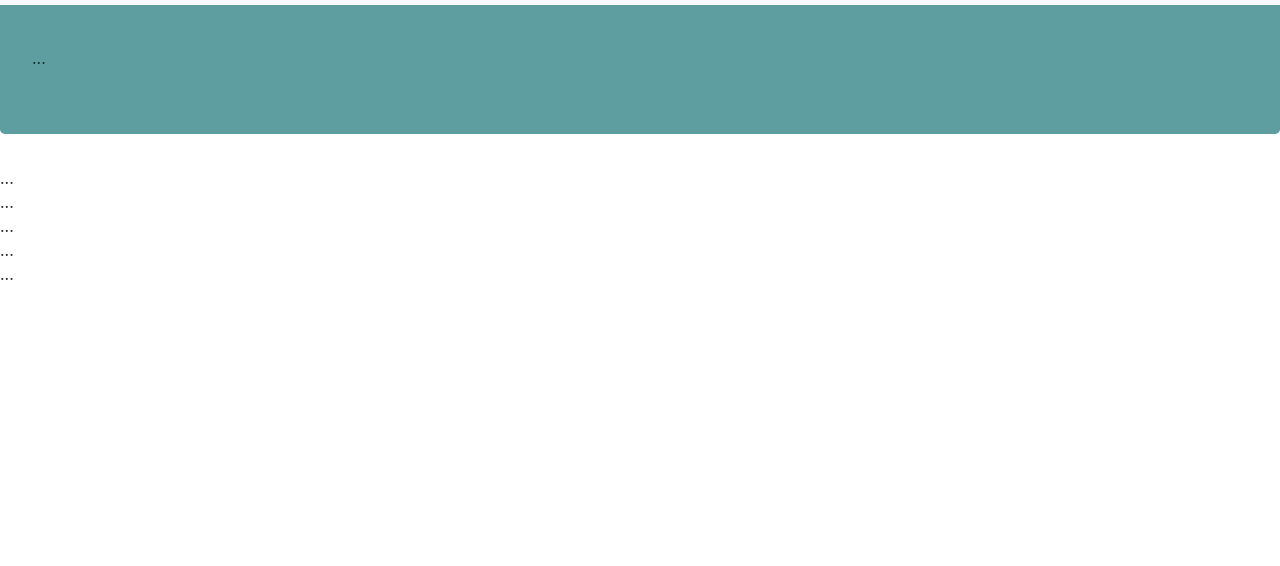
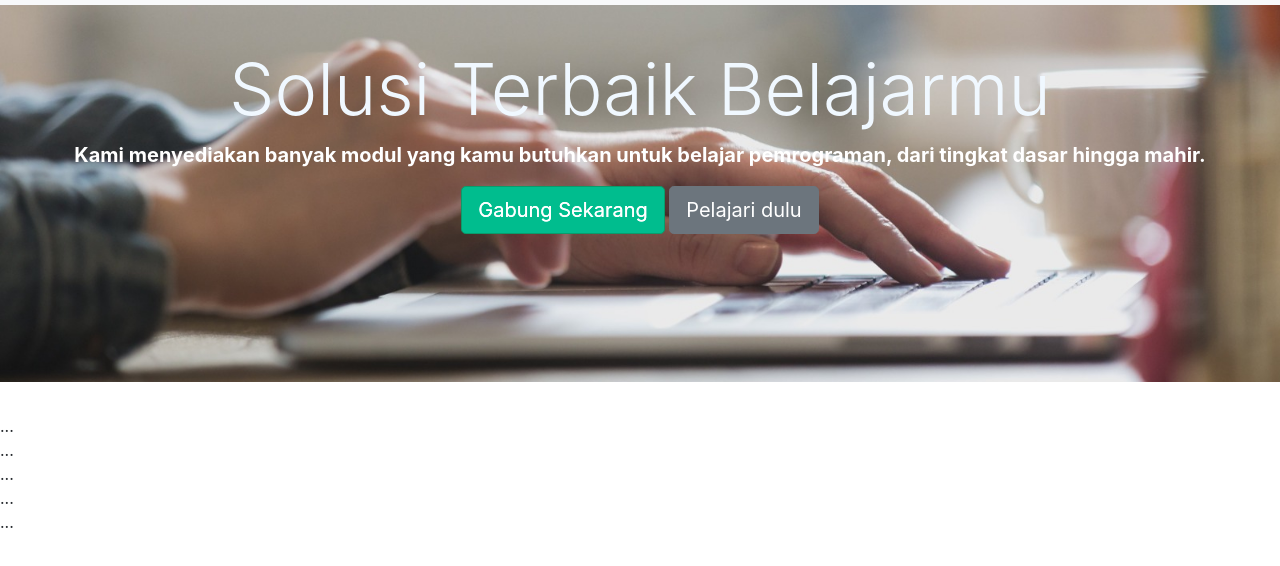
Before and after one commit to Who-Ki/profile, a plain HTML site: page index.html in a window 1280 px wide. Shown: the part 74-640 px from the top of the page. Drawn offline with nearby package versions, Linux system fonts and the light colour scheme.

Commit message:
update banner

```diff
--- a/index.html
+++ b/index.html
@@ -10,6 +10,26 @@
             .jumbotron
             {
                 background-color:cadetblue;
+            }.background-header
+            {
+            background-image: url("images/foto1.jpeg");
+            background-color: #fafbfc;
+            height: 400px;
+            background-position: center;
+            background-repeat: no-repeat;
+            background-size: cover;
+            position: relative;
+            }
+            .button-primer {
+                background-color: #00bd8e;
+                border-color : #0b9b6b;
+                color        : #fff;
+                text-shadow: 0px 0px;
+            }
+            .button-primer:hover {
+            background-color: #038c6a;
+            color        : #fff;
+            text-shadow: 0px 0px;
             }
         </style>
     </head>
@@ -44,9 +64,14 @@
     </nav>
 
     <!--Header-->
-    <header class="jumbotron">
-        ...
-    </header>
+    <section class="jumbotron jumbotron-fluid background-header">
+        <div class="container-fluid text-center">
+            <h1 class="display-3" style="color:aliceblue">Solusi Terbaik Belajarmu</h1>
+            <p class="lead" style="font-weight: bold;color:#fff">Kami menyediakan banyak modul yang kamu butuhkan untuk belajar pemrograman, dari tingkat dasar hingga mahir.</p>
+            <a href="#" class="btn button-primer btn-lg" role="button">Gabung Sekarang</a>
+            <a href="#" class="btn btn-secondary btn-lg" role="button">Pelajari dulu</a>
+        </div>
+    </section>
 
     <!--Service-->
     <section id="services">
```
Also changed, not shown: images/foto1.jpeg (added).
